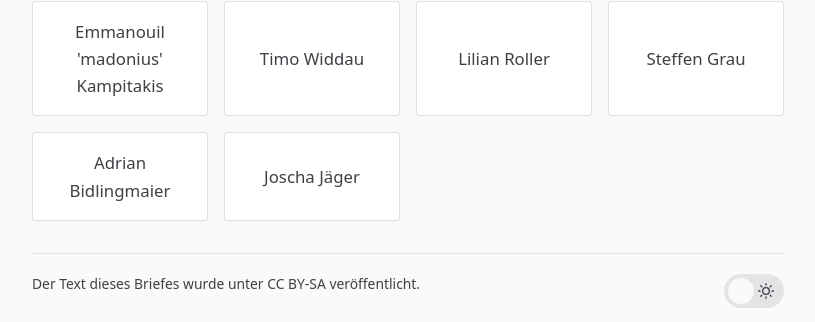
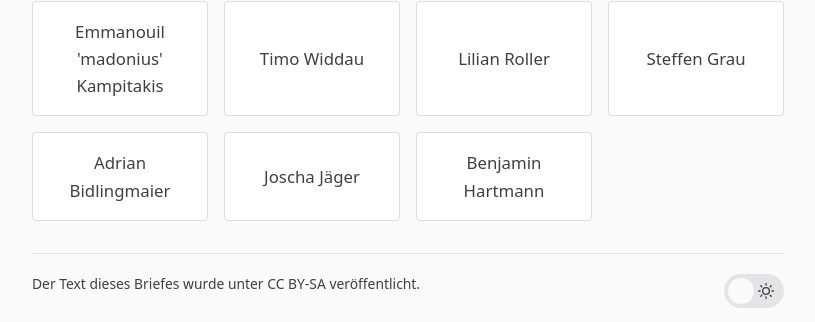
Before and after one commit to itrich/vsh-bleibt, a Jekyll site: the page built from OFFENERBRIEF.md, in a window 1280 px wide and 900 px high, scrolled down 4846 px. Shown: the part 572-894 px from the top of the window, without its empty margins (232-1047 px from the left). Built offline with Jekyll 4.4.1, drawn with Linux system fonts in a browser that asks for light colours.

Commit message:
Update signees.yml

```diff
--- a/_data/signees.yml
+++ b/_data/signees.yml
@@ -36,3 +36,4 @@
 - name: Steffen Grau
 - name: Adrian Bidlingmaier
 - name: Joscha Jäger
+- name: Benjamin Hartmann
```
